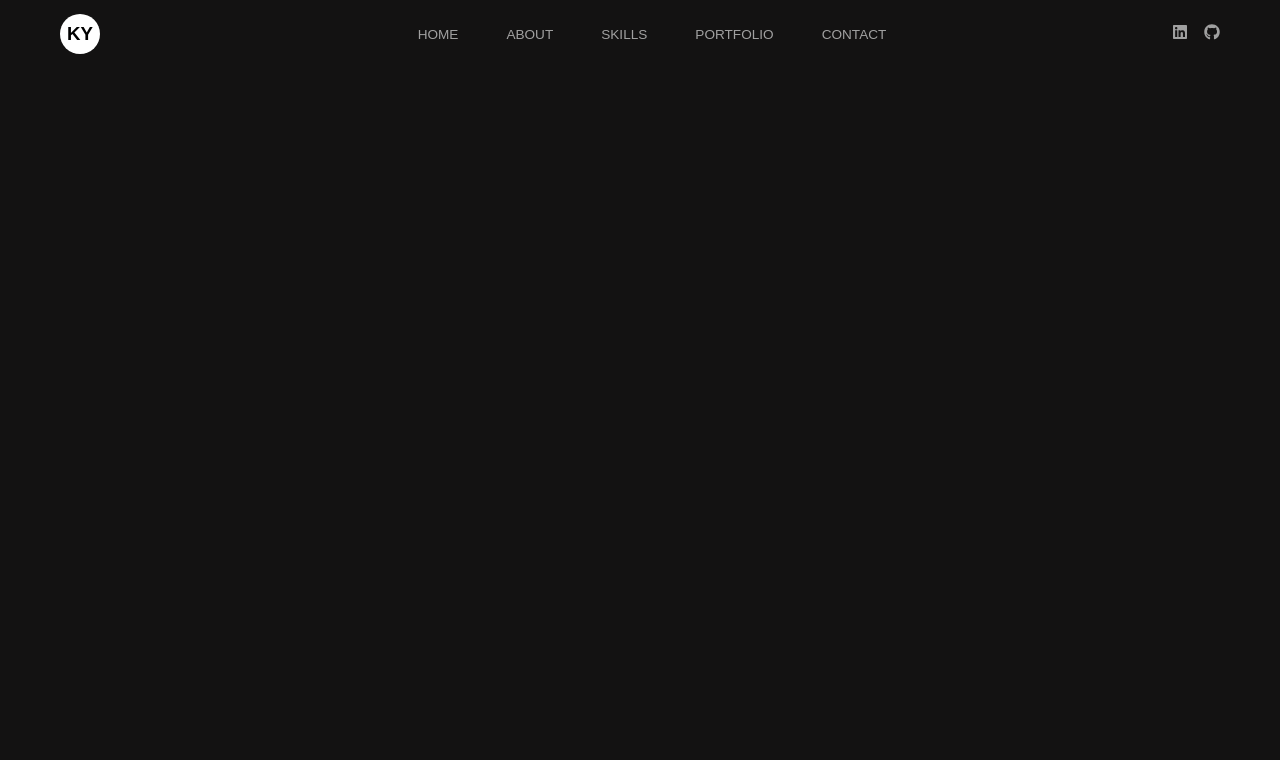
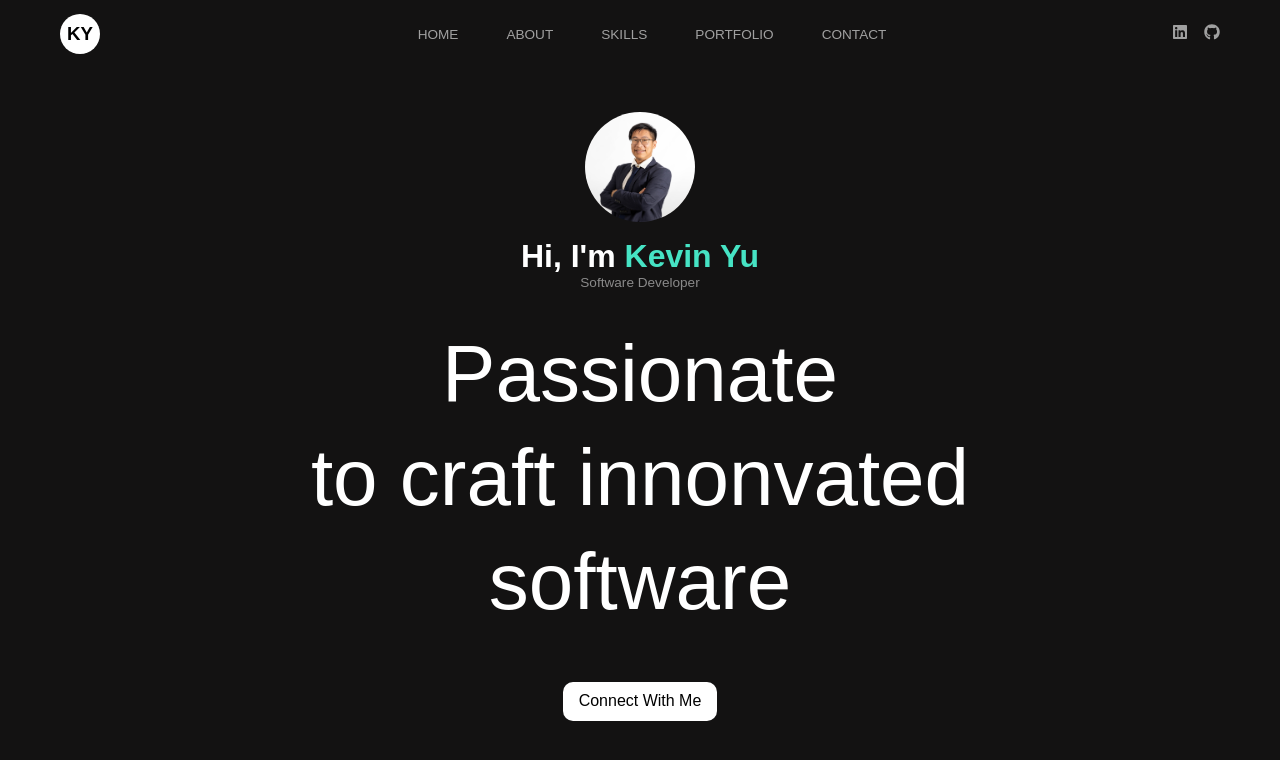
Before and after one commit to KyuXCode/Portfolio-v2, a React (Create React App) app: page / in a window 1280 px wide. Shown: the top 760 px of the page. Built offline with nearby package versions, Linux system fonts and the light colour scheme.

Commit message:
Home page complete

```diff
--- a/src/Components/container/Home/Home.jsx
+++ b/src/Components/container/Home/Home.jsx
@@ -1,15 +1,28 @@
-import {useEffect, useState} from 'react';
+import { useEffect, useState } from 'react';
+import portrait from "../../../Assests/portrait.jpg"
+import './Home.scss'
+
 
 function Home(props) {
 
-    const [data, setData] = useState(null);
+    return (
+        <div className="container" id="home">
+            <div className="profile">
+                <img src={portrait} alt="portrait-img" />
+            </div>
 
-    useEffect( () => {
+            <div className="profile-text">
+                <h3 className="name">
+                    Hi, I'm <span>Kevin Yu</span>
+                </h3>
+                <span className="job">Software Developer</span>
+                <span className="text">Passionate <br />
+                    to craft innonvated <br />
+                    software
+                </span>
 
-    }, [])
-
-    return (
-        <div>
+                <a href="contact">connect with me</a>
+            </div>
 
         </div>
     );
--- a/src/Components/container/Home/Home.scss
+++ b/src/Components/container/Home/Home.scss
@@ -0,0 +1,88 @@
+@import '../../../Template/Color.scss';
+
+#home {
+    display: flex;
+    flex-direction: column;
+    align-items: center;
+
+    .profile {
+        width: 110px;
+        height: 110px;
+
+        img {
+            width: 100%;
+            height: 100%;
+            border-radius: 50%;
+            object-fit: cover;
+            object-position: 100% 7%;
+        }
+    }
+
+    .profile-text {
+        margin-top: 1rem;
+        display: flex;
+        flex-direction: column;
+        align-items: center;
+        position: relative;
+
+        h3 {
+            color: $secondary;
+            font-size: 2rem;
+
+            @media screen and (max-width: 500px) {
+                font-size: 1.5rem;
+            }
+
+            span {
+                color: $tertiary;
+            }
+        }
+
+        .job {
+            color: $secondary;
+            opacity: 0.5;
+            font-size: 0.85rem;
+        }
+
+        .text {
+            margin-top: 2rem;
+            color: $secondary;
+            text-align: center;
+            font-size: 5rem;
+            line-height: 1.3;
+
+            @media screen and (max-width: 800px) {
+                font-size: 3.5rem;
+                margin-top: 2rem;
+            }
+
+            @media screen and (max-width: 530px) {
+                font-size: 2.5rem;
+            }
+
+        }
+
+        a {
+            margin-top: 3rem;
+            text-decoration: none;
+            color: $primary;
+            background: $secondary;
+            padding: 0.65rem 1rem;
+            border-radius: 10px;
+            text-transform: capitalize;
+        }
+
+        div{
+            position: absolute;
+            background: rgba(255, 255, 255, 0.15);
+            color: #fff;
+            padding: 0.35rem 1rem;
+            border-radius: 25px;
+            font-size: 0.85rem;
+            cursor: pointer;
+        }
+
+
+
+    }
+}
--- a/src/Components/navbar/navbar.jsx
+++ b/src/Components/navbar/navbar.jsx
@@ -53,7 +53,7 @@ function Navbar(props) {
                     {navLinks.map((navLink, index) => {
                         return (
                             <li key={index}>
-                                <a href={`${navLink}`}>{navLink}</a>
+                                <a href={`#${navLink}`}>{navLink}</a>
                             </li>)
                     })}
                 </ul>
@@ -62,7 +62,7 @@ function Navbar(props) {
                     {socialIcons.map((socialIcon, index) => {
                         return (
                             <div key={index}>
-                                {socialIcon}
+                                <a target='_blank' href={socialIcon.link}>{socialIcon.icon}</a>
                             </div>
                         )
                     })}
@@ -82,12 +82,12 @@ function Navbar(props) {
                     variants={navlinkVariants}
                     animate={toggle ? 'visible' : 'hidden'}
                 >
-                  <HiX onClick={() => setToggle(false)}/>
+                    <HiX onClick={() => setToggle(false)} />
 
                     {navLinks.map((navLink, index) => {
                         return (
                             <li key={index}>
-                                <a href={`${navLink}`}>{navLink}</a>
+                                <a href={`#${navLink}`}>{navLink}</a>
                             </li>
                         )
                     })}
--- a/src/Components/navbar/navbar.scss
+++ b/src/Components/navbar/navbar.scss
@@ -1,3 +1,5 @@
+@import '../../Template/Color.scss';
+
 .header {
     position: fixed;
     width: 100%;
@@ -22,7 +24,7 @@
 
     .logo {
         text-decoration: none;
-        color: #000;
+        color: $primary;
 
         background: #ffffff;
         width: 40px;
@@ -59,7 +61,7 @@
 
     // Hamburger Menu
     .hamburger {
-        background: #ffffff;
+        background: $secondary;
         width: 35px;
         height: 35px;
         border-radius: 50%;
@@ -87,7 +89,7 @@
     }
 
     .closeHamburger {
-        background: #000;
+        background: $primary;
         width: 4rem;
         height: 4rem;
         position: fixed;
@@ -97,8 +99,8 @@
     }
 
     .menuX {
-        color: #ffffff;
-        background: #000;
+        color: $secondary;
+        background: $primary;
         position: fixed;
         top: 2rem;
         left: 0;
@@ -123,7 +125,7 @@
             margin-top: 1rem;
 
             a {
-                color: #ffffff;
+                color: $secondary;
                 text-decoration: none;
                 text-transform: uppercase;
                 font-size: 1.5rem;
@@ -151,7 +153,7 @@
         }
 
         a {
-            color: #ffffff;
+            color: $secondary;
             text-decoration: none;
             text-transform: uppercase;
             font-size: 0.85rem;
--- a/src/Data.js
+++ b/src/Data.js
@@ -1,5 +1,6 @@
 import { FaHtml5, FaCss3, FaNodeJs, FaReact, FaSass, FaFigma, FaPhoneAlt, FaUser, FaMapMarkerAlt, FaPaperPlane, FaGithub, FaLinkedin } from "react-icons/fa";
 import { DiJavascript } from "react-icons/di";
+import {BsFileEarmarkPdfFill} from "react-icons/bs"
 import { SiTypescript, SiAdonisjs, SiKotlin, SiFlutter, SiDart, } from "react-icons/si";
 import portrait from "./Assests/portrait.jpg"
 // import work1 from "./assets/work1.png";
@@ -11,8 +12,14 @@ import portrait from "./Assests/portrait.jpg"
 export const navLinks = ["home", "about", "skills", "portfolio", "contact"]
 
 export const socialIcons = [
-  <FaLinkedin />,
-  <FaGithub />
+    {
+        icon: <FaLinkedin />,
+        link: "https://www.linkedin.com/in/kai38547"
+    },
+    {
+        icon: <FaGithub />,
+        link: "https://github.com/KyuXCode"
+    }
 ]
 
 export const bios = [
@@ -33,10 +40,16 @@ export const bios = [
         icon: <FaPaperPlane />,
         key: "Email",
         value: "kai38547@gmail.com"
+    },
+    {
+        id: 4,
+        icon: <BsFileEarmarkPdfFill />,
+        key: "Resume",
+        value: "https://kyresume.netlify.app"
     }
 ]
 
-export const icons = [<FaHtml5 />, <FaCss3 />, <FaSass />, <DiJavascript />, <SiTypescript />, <SiFlutter />, <SiDart />, <FaReact />, <SiAdonisjs/>, <SiKotlin />, <FaFigma />]
+export const icons = [<FaHtml5 />, <FaCss3 />, <FaSass />, <DiJavascript />, <SiTypescript />, <SiFlutter />, <SiDart />, <FaReact />, <SiAdonisjs />, <SiKotlin />, <FaFigma />]
 
 export const experiences = [
     {
--- /dev/null
+++ b/src/Template/Color.scss
@@ -0,0 +1,8 @@
+$primary: #0d253f;
+$secondary: #01b4e4;
+$tertiary: #90cea1;
+
+
+$primary: #000;
+$secondary: #fff;
+$tertiary: #46E3C4
```
